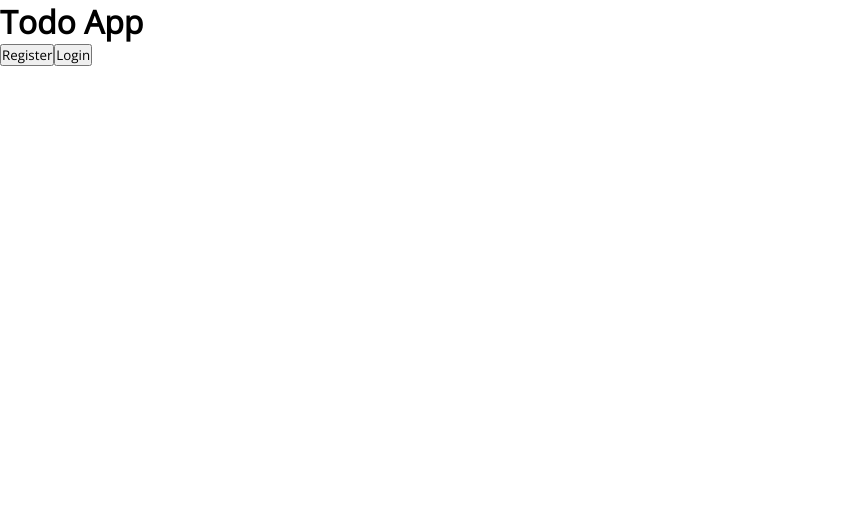
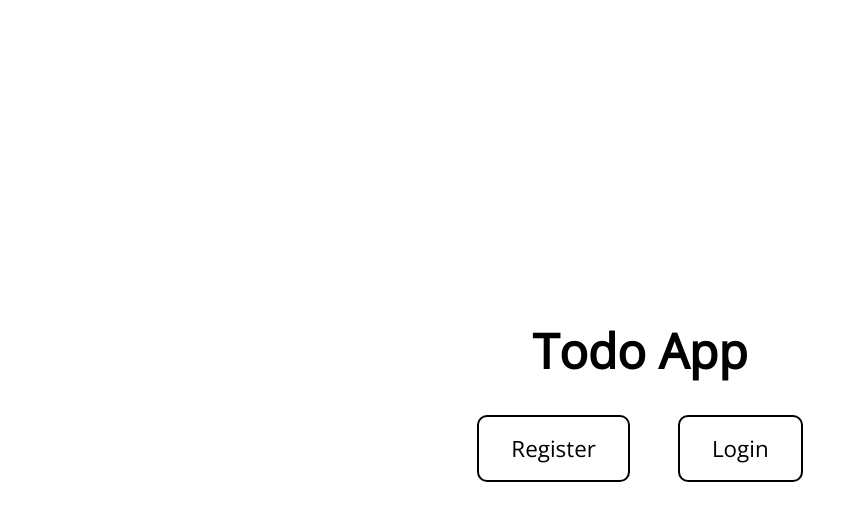
Before and after one commit to VRYeshwanth/Todo-List-App, a React (Vite) app in the folder frontend/: page / in a window 1280 px wide. Shown: the top 520 px of the page, without its empty margins (0-866 px from the left). Built offline with nearby package versions, Linux system fonts and the light colour scheme.

Commit message:
Login/Register Styling

```diff
--- a/frontend/public/style.css
+++ b/frontend/public/style.css
@@ -8,7 +8,7 @@
     list-style-type: none;
 }
 
-.todo-container {
+.todo-container , .auth-container {
     width: 100%;
     min-height: 100vh;
     display: flex;
@@ -18,7 +18,7 @@
     gap: 2rem;
 }
 
-.todo-container > h1 {
+.todo-container > h1 , .auth-container > h1{
     font-size: 3rem;
 }
 
@@ -114,3 +114,41 @@
     height: 2rem;
     cursor: pointer;
 }
+
+.auth-btns {
+    display: flex;
+    gap: 3rem;
+}
+
+.auth-btns button {
+    font-size: 1.4rem;
+    padding: 1rem 2rem;
+    background: none;
+    border: 2px solid black;
+    border-radius: 10px;
+    cursor: pointer;
+}
+
+.register-form , .login-form{
+    width: 80%;
+    display: flex;
+    flex-direction: column;
+    gap: 1rem;
+}
+
+.register-form input, .login-form input {
+    height: 2rem;
+    padding: 1.4rem;
+    font-size: 1.2rem;
+}
+
+.register-form button , .login-form button{
+    padding: 1rem;
+    font-size: 1.2rem;
+    width: fit-content;
+    margin: 0 auto;
+    cursor: pointer;
+    background: none;
+    border: 2px solid black;
+    border-radius: 10px;
+}
```
